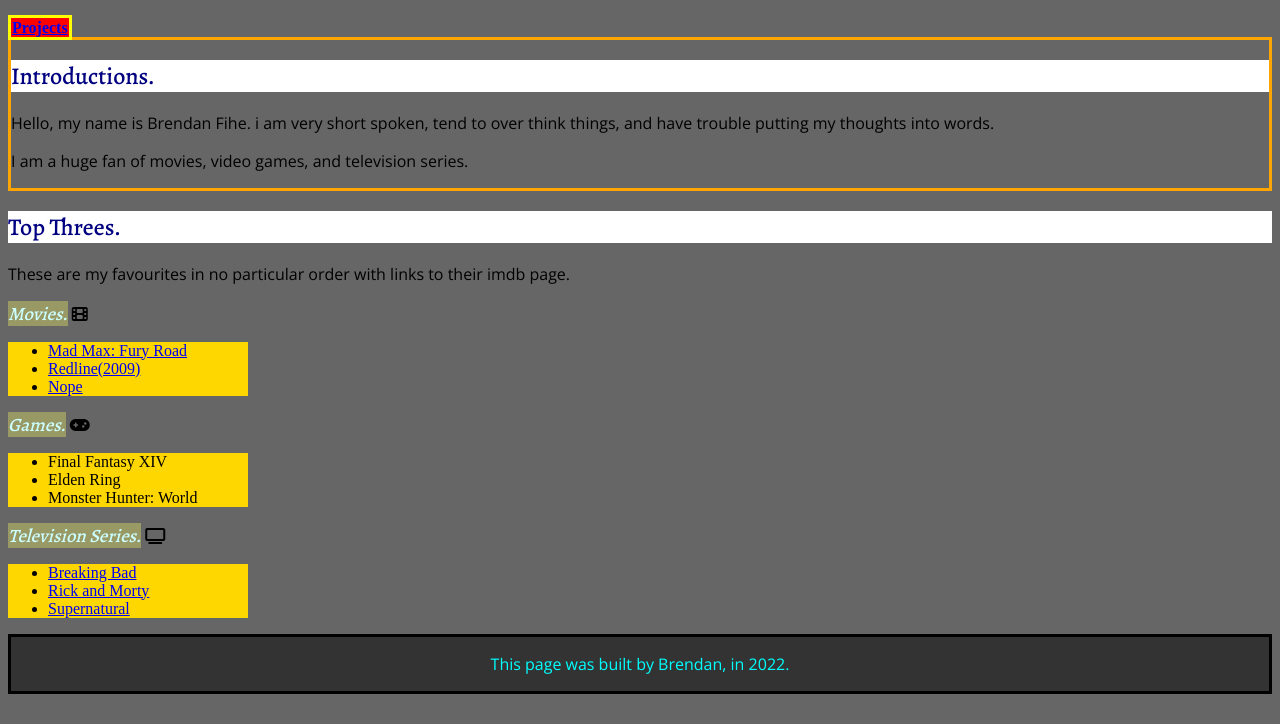
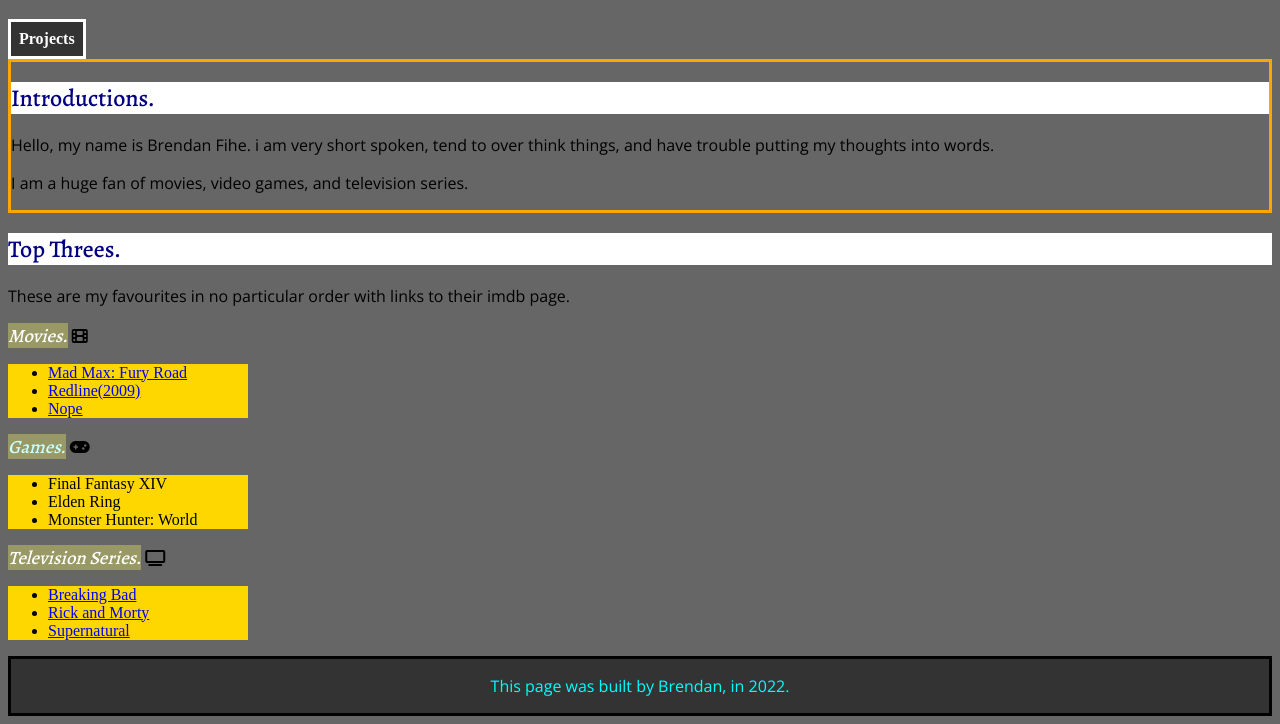
Before and after one commit to Padnabear/portfolio, a plain HTML site: page index.html in a window 1280 px wide. Shown: the part 168-892 px from the top of the page. Before the commit the page ends 870 px from the top, so only its background shows below. Drawn offline with nearby package versions, Linux system fonts and the light colour scheme.

Commit message:
added transition to nav button and visited links and used nth child selector to change backround of project boxes

```diff
--- a/styles/stylesheet.css
+++ b/styles/stylesheet.css
@@ -56,18 +56,35 @@ article{
   background-color: #999966;
   font-style:  italic;
 }
+.list:nth-child(odd) {
+  color: white;
+}
+nav {
+  display: flex;
+}
 .navbuttons {
-  background-color: red;
-  padding: 1px;
+  background-color: #333333;
+  padding: 0.5rem;
   border-style: solid;
-  border-color: yellow;
+  border-color: #ffffff;
   font-weight: bold;
-  margin-bottom: 1rem;
+  color: #ffffff;
+  text-decoration: none;
+  transition: all 0.5s ease-out;
+}
+.navbuttons:hover,
+.navbuttons:focus {
+  background-color: #fff;
+  color: #333;
 }
 .projectlinks {
   padding: 4px;
   border: 1px solid black;
   background: lightblue;
+}
+.projectlinks:visited {
+  background: #7a0ca6;
+  color: #ffffff;
 }
 footer {
   color: aqua;
@@ -85,3 +102,6 @@ footer {
   height: auto;
   width: 30rem;
 }
+.flex-container article:nth-child(odd) {
+  background-color: grey;
+}
```
